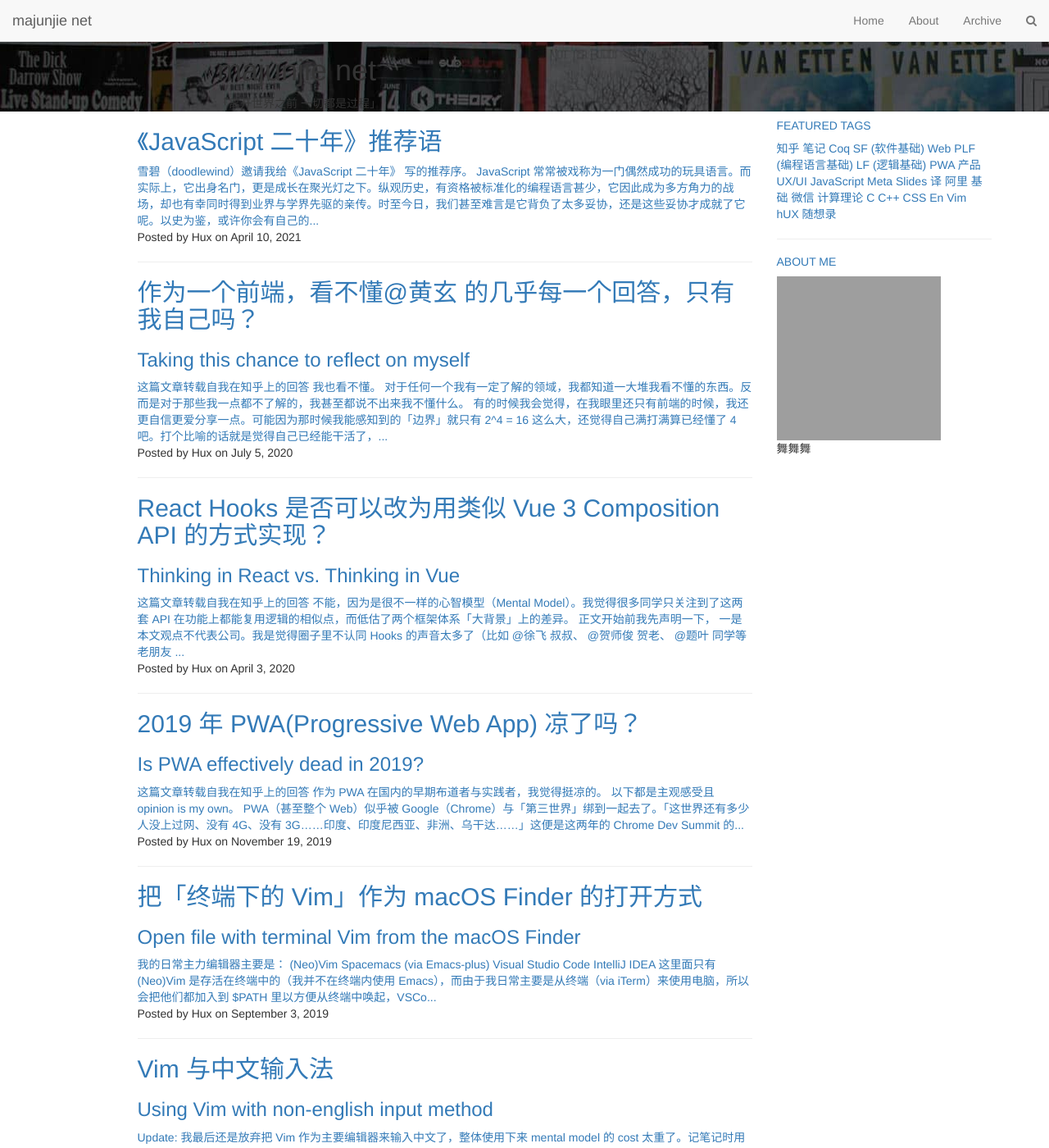
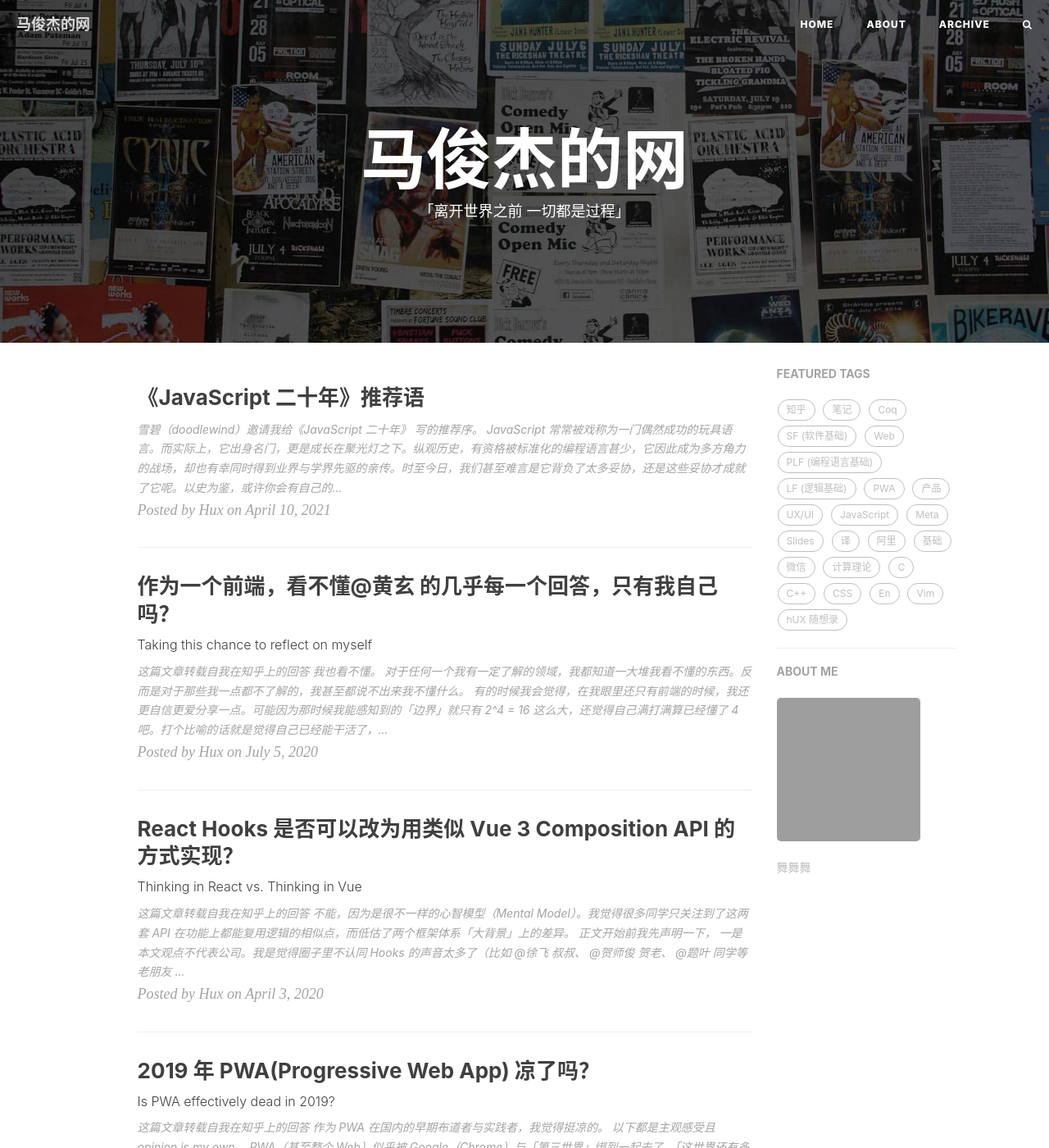
Before and after one commit to lostcrab9/majunjie.net, a Jekyll site: the page built from index.html, in a window 1280 px wide and 1400 px high. Shown: the whole window at 82% size. Built offline with Jekyll 4.4.1, drawn with Linux system fonts in a browser that asks for light colours; nearby versions of some CDN libraries; library files that are not in the unit come from our copies; the list of posts is cut into pages by our own code; comment, search, counter and statistics services are not loaded; some of the changed text lies outside the part shown; grey boxes are pictures that could not be loaded.

Commit message:
change name

```diff
--- a/_config.yml
+++ b/_config.yml
@@ -1,12 +1,12 @@
 # Site settings
-title: majunjie net
-SEOTitle: majunjie net
+title: 马俊杰的网
+SEOTitle: 马俊杰
 header-img: img/home-bg.jpg
 email: hall000@163.com
 description: "这里是马俊杰的个人博客，与你一起发现更大的世界"
 keyword: "马俊杰, 博客, 个人网站, 互联网, Web, 设计, 交互设计, 用户体验, 产品"
 url: https://majunjie.xyz # your host, for absolute URL
-baseurl: /Users/majunjie/Documents/GitHub/majunjie.net # for example, '/blog' if your blog hosted on 'host/blog'
+baseurl: "" # for example, '/blog' if your blog hosted on 'host/blog'
 
 # Publish posts or collection documents with a future date.
 future: true
```
